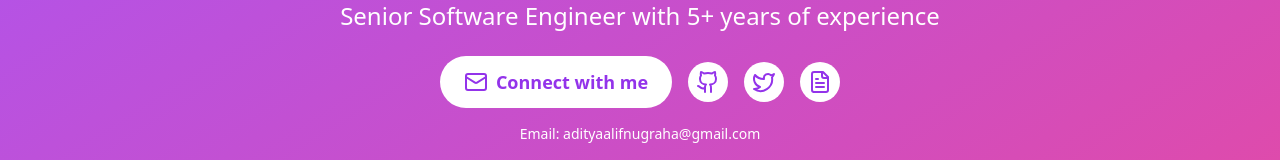
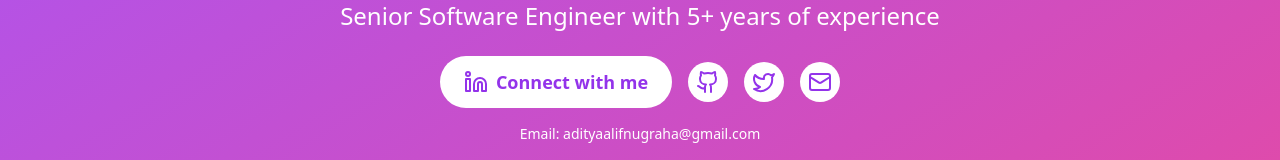
Before and after one commit to adityaalifn/adityaalifn.com, a React (Create React App) app: page / in a window 1280 px wide. Shown: the part 316-476 px from the top of the page. Built offline with nearby package versions, Linux system fonts and the light colour scheme.

Commit message:
Update social info

```diff
--- a/src/components/PersonalInfo.js
+++ b/src/components/PersonalInfo.js
@@ -1,6 +1,6 @@
 import React from 'react';
 import { motion } from 'framer-motion';
-import { Mail, Github, Twitter, FileText, AlertCircle } from 'lucide-react';
+import { Mail, Github, Twitter, Linkedin, AlertCircle } from 'lucide-react';
 
 const PersonalInfo = () => (
   <motion.div
@@ -15,16 +15,18 @@ const PersonalInfo = () => (
     <div className="flex flex-col items-center space-y-4">
       <div className="flex items-center space-x-4">
         <motion.a
-          href="mailto:adityaalifnugraha@gmail.com"
+          href="https://www.linkedin.com/in/adityaalifn/"
+          target="_blank"
+          rel="noopener noreferrer"
           className="inline-flex items-center px-6 py-3 bg-white text-purple-600 rounded-full text-lg font-semibold hover:bg-opacity-90 transition-colors duration-300"
           whileHover={{ scale: 1.05 }}
           whileTap={{ scale: 0.95 }}
           onClick={(e) => e.stopPropagation()}
         >
-          <Mail className="mr-2" /> Connect with me
+          <Linkedin className="mr-2" /> Connect with me
         </motion.a>
         <motion.a
-          href="https://github.com/yourusername"
+          href="https://github.com/adityaalifn"
           target="_blank"
           rel="noopener noreferrer"
           className="p-2 bg-white text-purple-600 rounded-full hover:bg-opacity-90 transition-colors duration-300"
@@ -35,7 +37,7 @@ const PersonalInfo = () => (
           <Github size={24} />
         </motion.a>
         <motion.a
-          href="https://twitter.com/yourusername"
+          href="https://twitter.com/adityaalifn"
           target="_blank"
           rel="noopener noreferrer"
           className="p-2 bg-white text-purple-600 rounded-full hover:bg-opacity-90 transition-colors duration-300"
@@ -46,15 +48,13 @@ const PersonalInfo = () => (
           <Twitter size={24} />
         </motion.a>
         <motion.a
-          href="/path-to-your-resume.pdf"
-          target="_blank"
-          rel="noopener noreferrer"
+          href="mailto:adityaalifnugraha@gmail.com"
           className="p-2 bg-white text-purple-600 rounded-full hover:bg-opacity-90 transition-colors duration-300"
           whileHover={{ scale: 1.1 }}
           whileTap={{ scale: 0.9 }}
           onClick={(e) => e.stopPropagation()}
         >
-          <FileText size={24} />
+          <Mail size={24} />
         </motion.a>
       </div>
       <p className="text-white text-sm">
```
